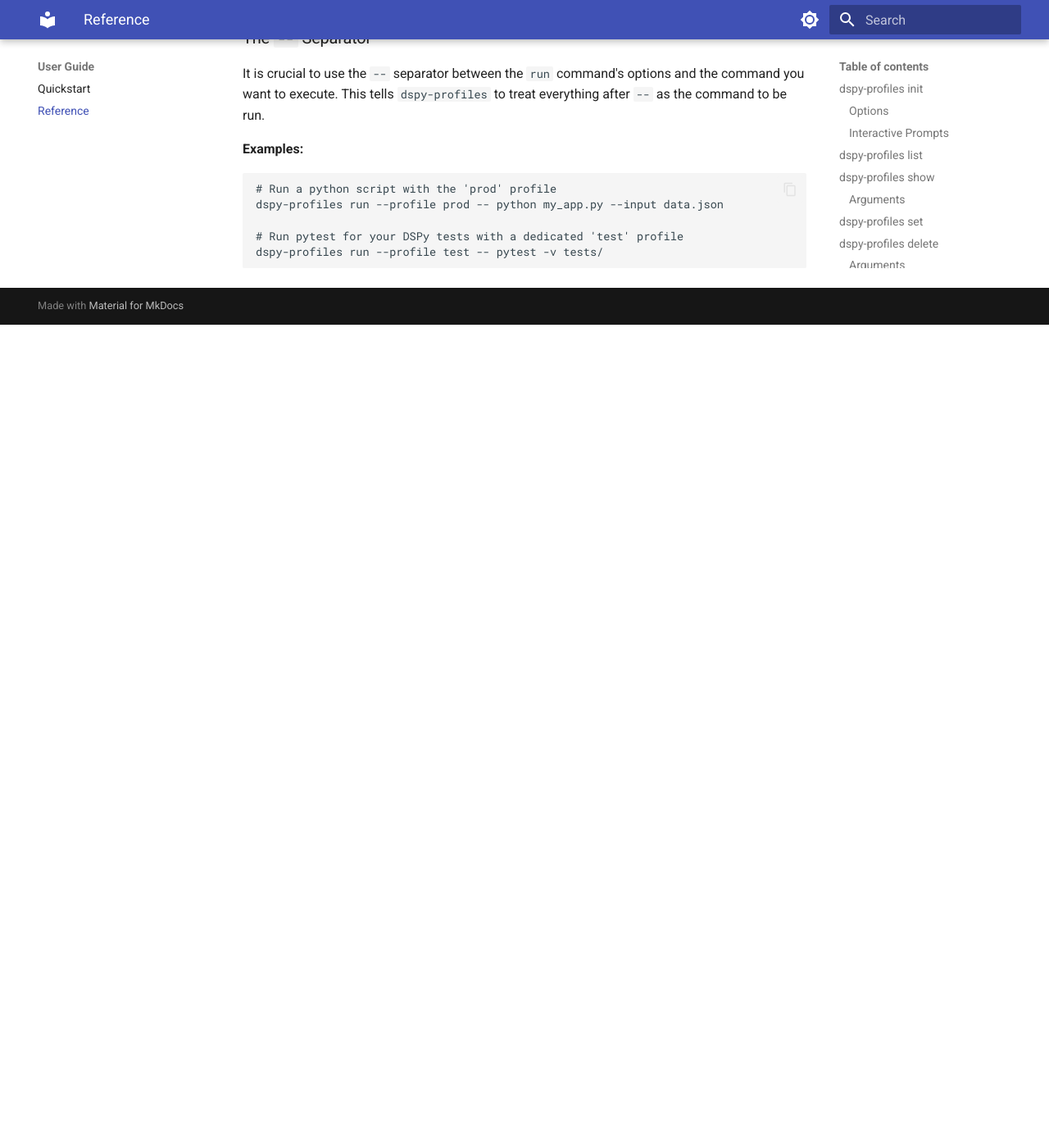
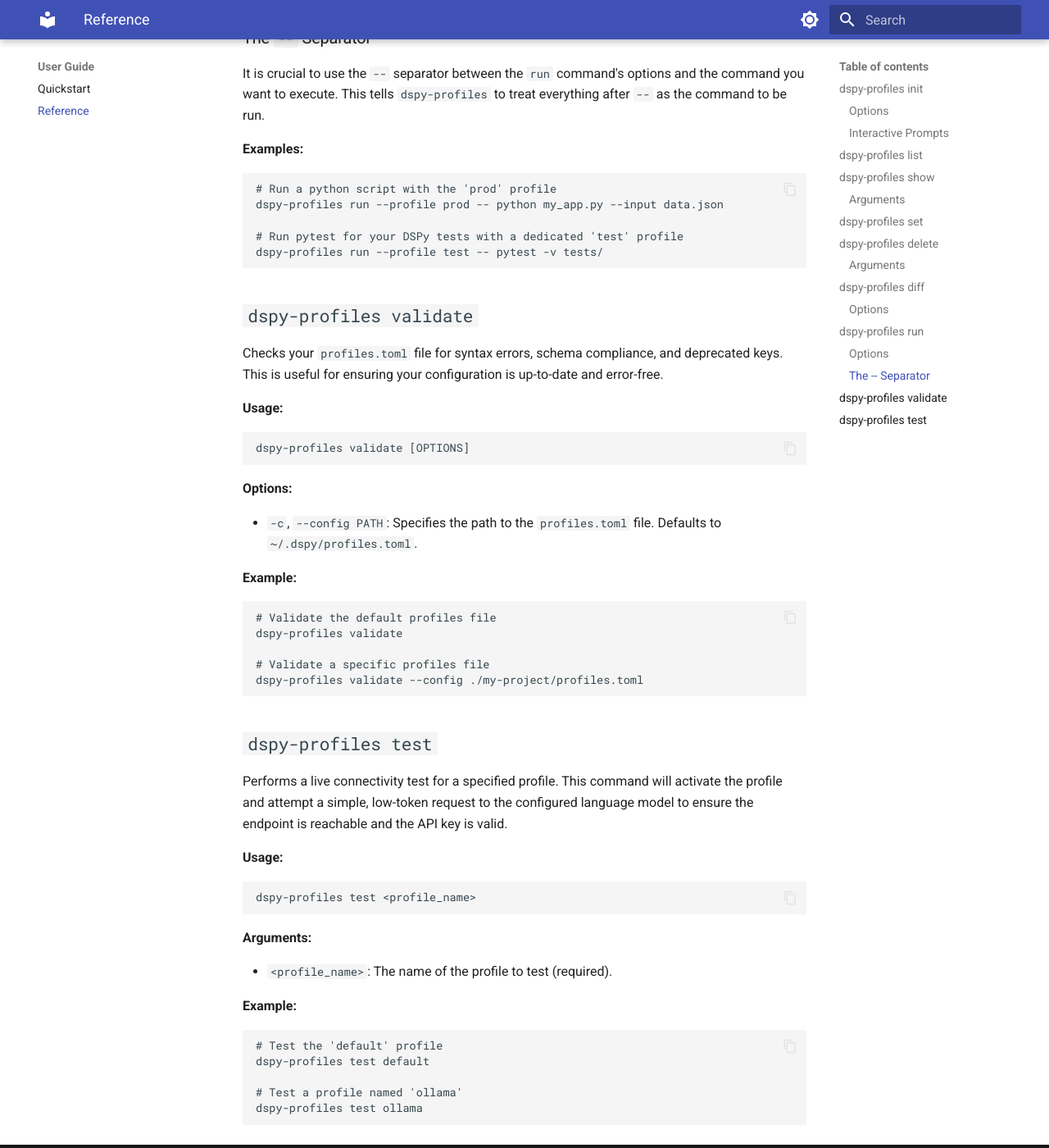
Before and after one commit to nielsgl/dspy-profiles, an MkDocs documentation site: the page built from docs/cli-reference.md, in a window 1280 px wide and 1400 px high, scrolled down 3829 px. Shown: the whole window at 82% size. Built offline with MkDocs 1.6.1 and Material for MkDocs 9.7.7, drawn with Linux system fonts in a browser that asks for light colours; before the commit the page ends 4225 px from its top, so only the background shows below that.

Commit message:
docs(cli): 📝 document validate and test commands

````diff
--- a/docs/cli-reference.md
+++ b/docs/cli-reference.md
@@ -167,3 +167,52 @@ dspy-profiles run --profile prod -- python my_app.py --input data.json
 # Run pytest for your DSPy tests with a dedicated 'test' profile
 dspy-profiles run --profile test -- pytest -v tests/
 ```
+
+
+## `dspy-profiles validate`
+
+Checks your `profiles.toml` file for syntax errors, schema compliance, and deprecated keys. This is useful for ensuring your configuration is up-to-date and error-free.
+
+**Usage:**
+
+```bash
+dspy-profiles validate [OPTIONS]
+```
+
+**Options:**
+
+*   `-c`, `--config PATH`: Specifies the path to the `profiles.toml` file. Defaults to `~/.dspy/profiles.toml`.
+
+**Example:**
+
+```bash
+# Validate the default profiles file
+dspy-profiles validate
+
+# Validate a specific profiles file
+dspy-profiles validate --config ./my-project/profiles.toml
+```
+
+## `dspy-profiles test`
+
+Performs a live connectivity test for a specified profile. This command will activate the profile and attempt a simple, low-token request to the configured language model to ensure the endpoint is reachable and the API key is valid.
+
+**Usage:**
+
+```bash
+dspy-profiles test <profile_name>
+```
+
+**Arguments:**
+
+*   `<profile_name>`: The name of the profile to test (required).
+
+**Example:**
+
+```bash
+# Test the 'default' profile
+dspy-profiles test default
+
+# Test a profile named 'ollama'
+dspy-profiles test ollama
+```
````
Also changed, not shown: PROJECT.md (+1 -1 lines), README.md (+7 -1 lines).
